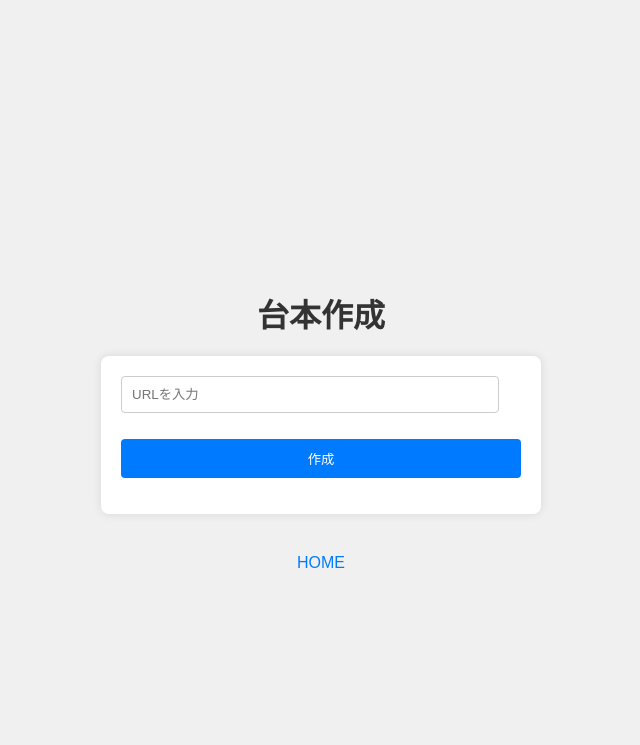
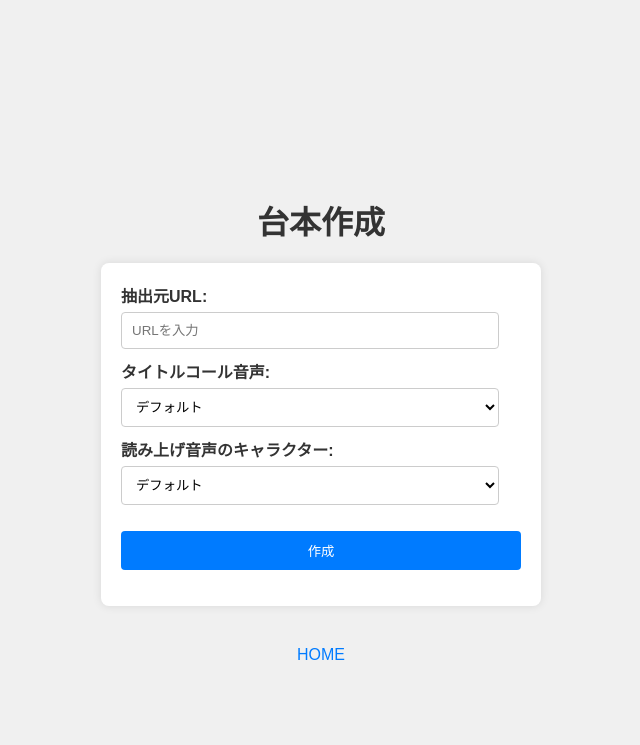
Before and after one commit to Kddikdi/animan_scraping_app, a Flask app: page /create_animan_script in a window 1280 px wide. Shown: the top 745 px of the page, without its empty margins (319-959 px from the left). Run offline with Flask 3, Linux system fonts and the light colour scheme.

Commit message:
出力音声選択開始　DBのinstall及びページの基礎追加

```diff
--- a/scraping_project/app/routes.py
+++ b/scraping_project/app/routes.py
@@ -7,6 +7,10 @@ def register_routes(app):
     @app.route('/')
     def index():
         return render_template('index.html')
+
+    @app.route('/get_onsei_index', methods=['GET', 'POST'])
+    def get_onsei_index():
+        return render_template('get_onsei_index.html')
 
     @app.route('/get_animan_url', methods=['GET', 'POST'])
     def get_animan_url():
@@ -54,4 +58,5 @@ def register_routes(app):
     def page_not_found(e):
         return render_template('404.html'), 404
 
+
     return app
--- a/scraping_project/app/static/styles.css
+++ b/scraping_project/app/static/styles.css
@@ -9,11 +9,13 @@ body {
   justify-content: center;
   height: 100vh;
 }
+
 h1 {
   color: #333;
   text-align: center;
   margin-bottom: 20px;
 }
+
 form {
   background-color: #fff;
   padding: 20px;
@@ -23,7 +25,9 @@ form {
   max-width: 400px;  /* 最大幅を設定 */
   margin-bottom: 20px;
 }
-input[type="text"] {
+
+input[type="text"],
+select {
   width: calc(100% - 22px); /* 幅を調整 */
   padding: 10px;
   margin-bottom: 10px;
@@ -31,6 +35,7 @@ input[type="text"] {
   border-radius: 4px;
   box-sizing: border-box; /* ボックスサイズを調整 */
 }
+
 input[type="submit"] {
   width: 100%;
   padding: 10px;
@@ -41,9 +46,11 @@ input[type="submit"] {
   cursor: pointer;
   box-sizing: border-box; /* ボックスサイズを調整 */
 }
+
 input[type="submit"]:hover {
   background-color: #0056b3;
 }
+
 a {
   display: block;
   margin-top: 20px;
@@ -51,6 +58,25 @@ a {
   text-align: center;
   text-decoration: none;
 }
+
 a:hover {
   text-decoration: underline;
 }
+
+label {
+  display: block;
+  margin-bottom: 5px;
+  font-weight: bold;
+  color: #333;
+}
+
+select {
+  width: calc(100% - 22px); /* 幅を調整 */
+  padding: 10px;
+  margin-bottom: 10px;
+  border: 1px solid #ccc;
+  border-radius: 4px;
+  background-color: #fff;
+  cursor: pointer;
+  box-sizing: border-box; /* ボックスサイズを調整 */
+}
--- a/scraping_project/app/templates/create_animan_script.html
+++ b/scraping_project/app/templates/create_animan_script.html
@@ -9,7 +9,26 @@
 <body>
     <h1>台本作成</h1>
     <form action="{{ url_for('create_animan_script') }}" method="POST" onsubmit="return showPopup()">
+        <!-- 抽出元URLの入力 -->
+        <label for="URL">抽出元URL:</label>
         <input type="text" id="url" name="url" placeholder="URLを入力" required>
+        <!-- タイトルコール音声選択 -->
+        <label for="title_voice">タイトルコール音声:</label>
+        <select id="title_voice" name="title_voice">
+            <option value="default" selected>デフォルト</option>
+            <option value="voice1">キャラクター1</option>
+            <option value="voice2">キャラクター2</option>
+            <!-- 他のオプションを追加できます -->
+        </select>
+
+        <!-- 読み上げ音声選択 -->
+        <label for="narration_voice">読み上げ音声のキャラクター:</label>
+        <select id="narration_voice" name="narration_voice">
+            <option value="default" selected>デフォルト</option>
+            <option value="voice1">キャラクター1</option>
+            <option value="voice2">キャラクター2</option>
+            <!-- 他のオプションを追加できます -->
+        </select>
         <p><input type="submit" value="作成"></p>
     </form>
     <a href="{{ url_for('index') }}">HOME</a>
--- a/scraping_project/app/templates/index.html
+++ b/scraping_project/app/templates/index.html
@@ -11,5 +11,6 @@
     <h1>あにまんサイト情報取得</h1>
     <h1><a href="{{ url_for('get_animan_url') }}">URL抽出</a></h1>
     <h1><a href="{{ url_for('create_animan_script') }}">台本作成</a></h1>
+    <h1><a href="{{ url_for('get_onsei_index') }}">音声データ取得、更新</a></h1>
 </body>
 </html>
```
Also changed, not shown: scraping_project/app/templates/get_onsei_index.html (added, +13 -0 lines).
